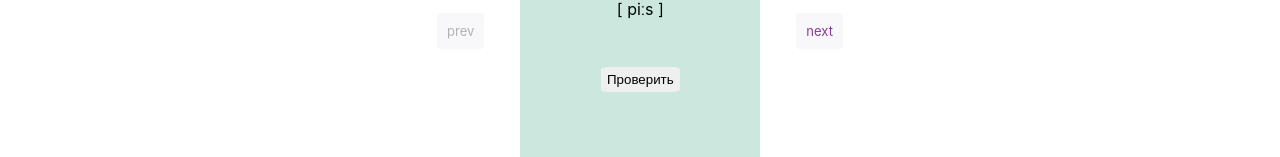
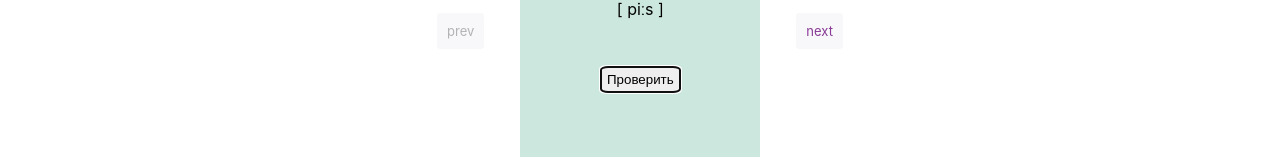
Before and after one commit to leruk-d/-English-words-React-, a React (Create React App) app in the folder myapp/: page /game in a window 1280 px wide. Shown: the part 295-452 px from the top of the page. Built offline with nearby package versions, Linux system fonts and the light colour scheme.

Commit message:
фокус на кнопке

```diff
--- a/myapp/src/components/Card/ButtonTranslate.jsx
+++ b/myapp/src/components/Card/ButtonTranslate.jsx
@@ -1,9 +1,12 @@
-import React from "react";
+import React, { useEffect, useRef } from "react";
 import "./ButtonTranslate.scss";
 
 function ButtonTranslate(props) {
+  const buttonTranslateRef = useRef();
+
+  useEffect(() => buttonTranslateRef.current.focus(), []);
   return !props.pressed ? (
-    <button className="button" onClick={props.onClick}>
+    <button ref={buttonTranslateRef} className="button" onClick={props.onClick}>
       Проверить
     </button>
   ) : (
```
